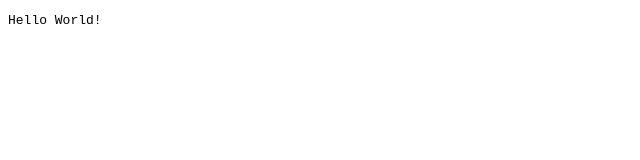
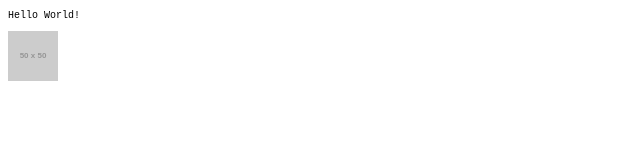
Before and after one commit to njj2113/NJ_FIRST, a plain HTML site: page index.html in a window 1280 px wide. Shown: the whole page, without its empty margins (0-640 px from the left). Drawn offline with Linux system fonts and the light colour scheme; placeholder pictures from the web are drawn by us.

Commit message:
21:30 in video

```diff
--- a/index.html
+++ b/index.html
@@ -1,12 +1,14 @@
 <!DOCTYPE html>
 <html>
   <head>
-    <title>document</title>
+    <meta charset="UTF-8">
+    <title>Document</title>
     <link rel="stylesheet" href="styles/styles.css">
   </head>
 
   <body>
     <p>Hello World!</p>
+    <img src="http://placehold.it/50x50" alt="" />
   </body>
 
 </html>
--- a/styles/styles.css
+++ b/styles/styles.css
@@ -1,4 +1,4 @@
 body {
   font-family: monospace;
-
+  font-size: 10px;
 }
```
